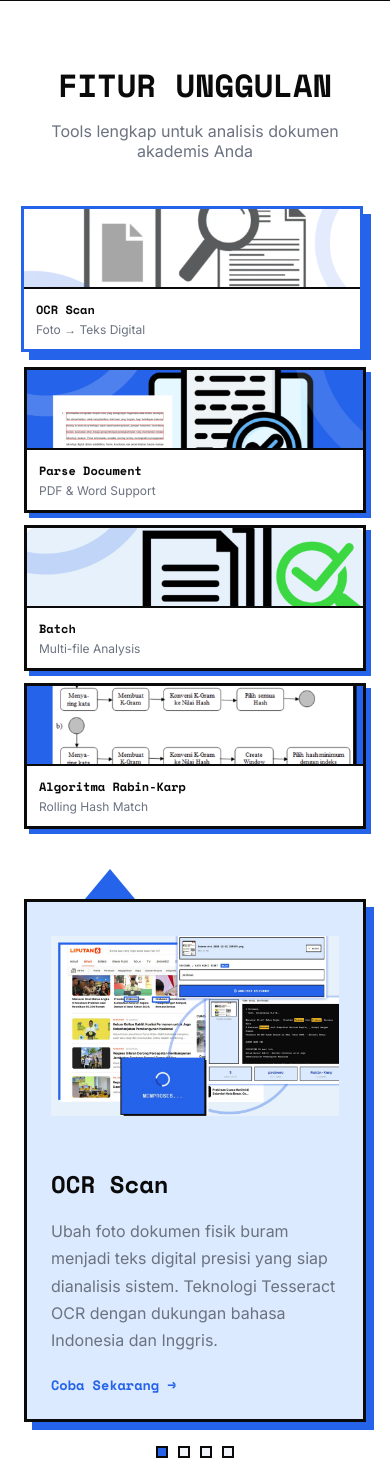
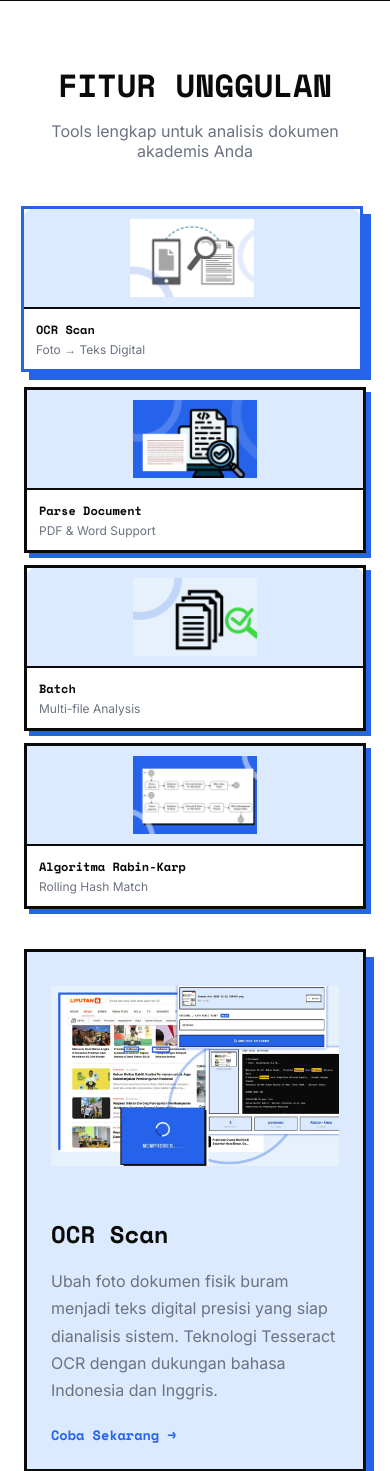
Before and after one commit to dimasu21/Netra, a Flask app: page / in a window 390 px wide. Shown: the part 908-2379 px from the top of the page. Run offline with Flask 3, Linux system fonts and the light colour scheme.

Commit message:
Fix homepage mobile: uncrop images, hide slider pointer

```diff
--- a/templates/index.html
+++ b/templates/index.html
@@ -654,7 +654,14 @@
             }
 
             .feature-card .card-image {
-                height: 80px;
+                height: 100px;
+                padding: 10px;
+            }
+
+            .feature-card .card-image img {
+                object-fit: contain;
+                height: auto;
+                max-height: 100%;
             }
 
             .feature-card .card-title {
@@ -663,6 +670,11 @@
 
             .feature-card h3 {
                 font-size: 0.75rem;
+            }
+
+            /* Hide slider pointer on mobile */
+            .slider-pointer-container {
+                display: none;
             }
         }
 
```
